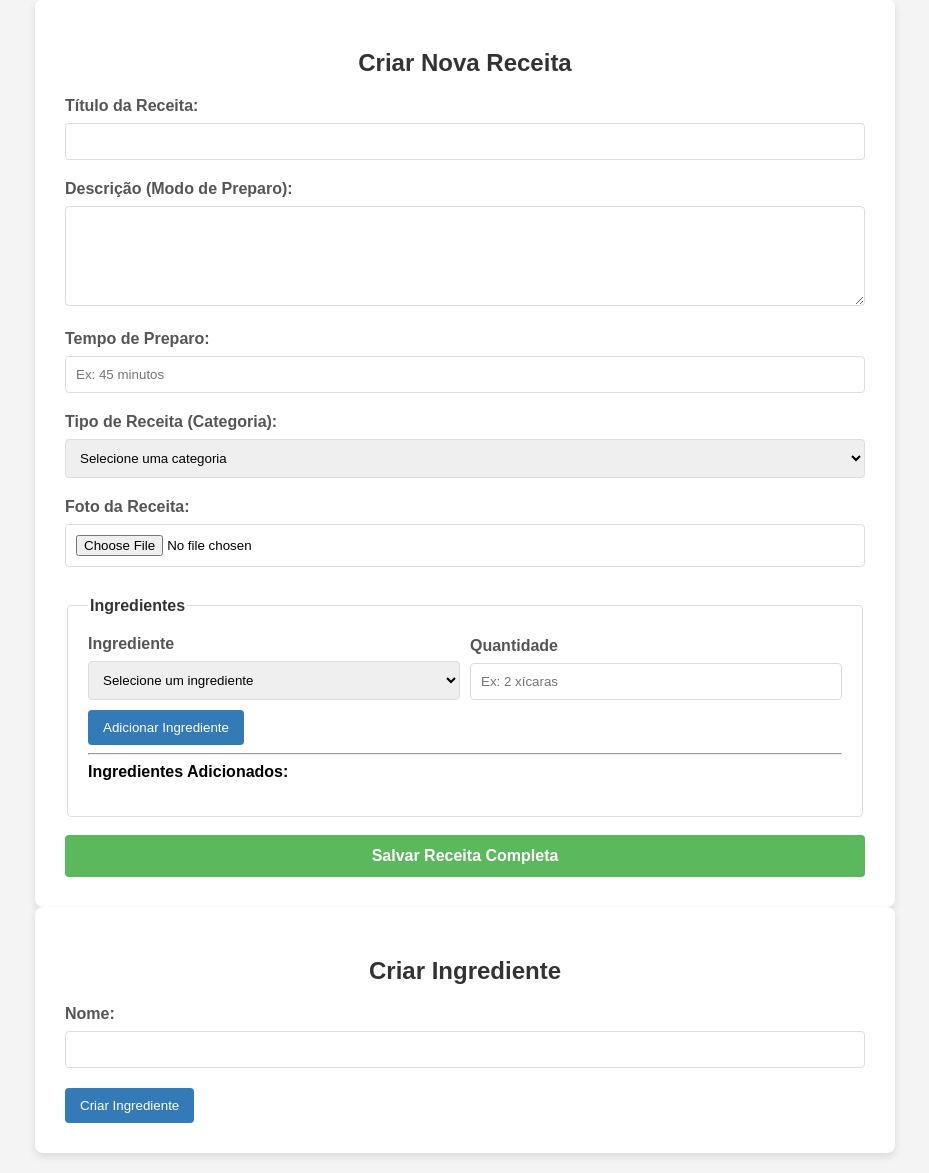
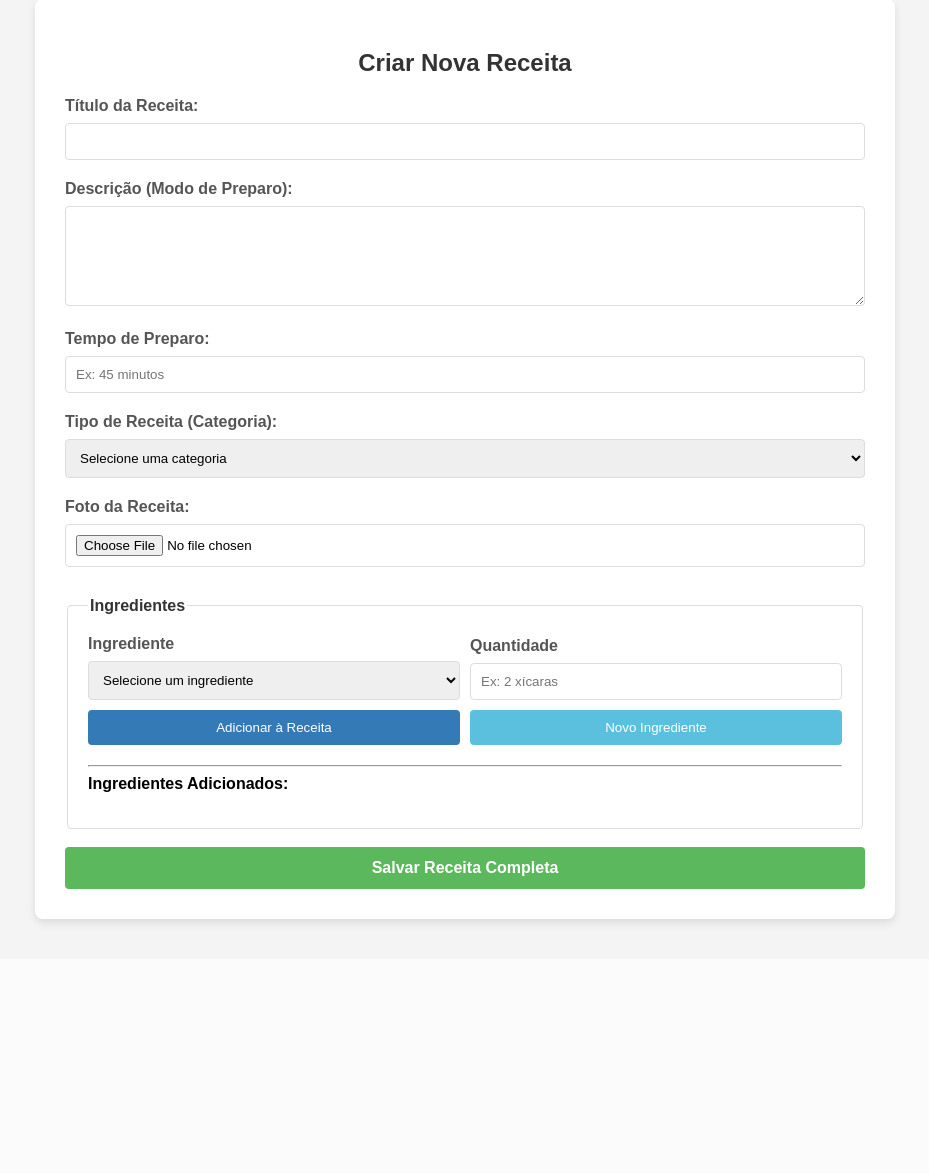
Before and after one commit to JoseMatheusNagata/MatchDeReceitas, a PHP site: page /view/criar_receitas.php in a window 1280 px wide. Shown: the part 21-1194 px from the top of the page, without its empty margins (175-1104 px from the left). After the commit the page ends 947 px from the top, so only its background shows below. Run offline with PHP 8.4, Linux system fonts and the light colour scheme.

Commit message:
adicionamo modal para criacao de ingredientes caso o usuario queria cadastras

```diff
--- a/css/criar_receitas.css
+++ b/css/criar_receitas.css
@@ -10,6 +10,7 @@ body {
     box-shadow: 0 4px 8px rgba(0,0,0,0.1);
     max-width: 800px;
     margin: auto;
+    margin-bottom: 20px;
 }
 h2 {
     text-align: center;
@@ -85,7 +86,64 @@ textarea {
     background-color: #4cae4c;
 }
 
-#lista-ingredientes-cadastrados div {
+
+
+/* ESTILOS PARA O MODAL */
+.modal {
+    display: none;
+    position: fixed;
+    z-index: 1000;
+    left: 0;
+    top: 0;
+    width: 100%;
+    height: 100%;
+    overflow: auto;
+    background-color: rgba(0,0,0,0.6);
+}
+.modal-content {
+    background-color: #fefefe;
+    margin: 15% auto;
+    padding: 20px;
+    border: 1px solid #888;
+    width: 80%;
+    max-width: 500px;
+    border-radius: 8px;
+    position: relative;
+}
+.close-btn {
+    color: #aaa;
+    position: absolute;
+    top: 10px;
+    right: 20px;
+    font-size: 28px;
+    font-weight: bold;
+    cursor: pointer;
+}
+.close-btn:hover, .close-btn:focus {
+    color: black;
+}
+
+/* ESTILOS PARA O GRUPO DE BOTÕES */
+.button-group {
+    display: flex;
+    gap: 10px;
+    margin-bottom: 20px;
+}
+
+.button-group .btn {
+    flex: 1;
+}
+
+.btn-new {
+    background-color: #5bc0de;
+    white-space: nowrap;
+}
+
+.btn-new:hover {
+    background-color: #31b0d5;
+}
+
+.item-visual {
     background: #f9f9f9;
     padding: 10px;
     border-radius: 4px;
--- a/view/criar_receitas.php
+++ b/view/criar_receitas.php
@@ -7,6 +7,22 @@
     <link rel="stylesheet" href="./css/criar_receitas.css">
 </head>
 <body>
+    <div id="modal-criar-ingrediente" class="modal">
+        <div class="modal-content">
+            <span class="close-btn" onclick="fecharModal()">&times;</span>
+            <div class="form-container" style="box-shadow: none; padding: 0;">
+                <form action="index.php?action=adicionarIngrediente" method="POST">
+                    <h2>Criar Novo Ingrediente</h2>
+                    <div class="form-group">
+                        <label>Nome do Ingrediente:</label>
+                        <input type="text" name="nome" required placeholder="Ex: Chocolate em pó">
+                    </div>
+                    <button type="submit" class="btn btn-add">Salvar Ingrediente</button>
+                </form>
+            </div>
+        </div>
+    </div>
+
     <div class="form-container">
         <h2>Criar Nova Receita</h2>
         <form action="index.php?action=adicionarReceita" method="POST" enctype="multipart/form-data">
@@ -63,13 +79,15 @@
                         <input type="text" id="quantidade-input" class="quantidade-input" placeholder="Ex: 2 xícaras">
                     </div>
                 </div>
-                <button type="button" class="btn btn-add" onclick="adicionarIngredienteNaLista()">Adicionar Ingrediente</button>
+
+                <div class="button-group">
+                    <button type="button" class="btn btn-add" onclick="adicionarIngredienteNaLista()">Adicionar à Receita</button>
+                    <button type="button" class="btn btn-new" onclick="abrirModal()">Novo Ingrediente</button>
+                </div>
                 <hr>
 
                 <strong>Ingredientes Adicionados:</strong>
-                <div id="lista-ingredientes-adicionados" style="margin-top: 15px;">
-                    </div>
-
+                <div id="lista-ingredientes-adicionados" style="margin-top: 15px;"></div>
                 <div id="hidden-ingredientes-container"></div>
             </fieldset>
 
@@ -77,102 +95,68 @@
             <button type="submit" class="btn submit-btn">Salvar Receita Completa</button>
         </form>
     </div>
-
-    <div class="form-container">
-        <form action="index.php?action=adicionarIngrediente" method="POST">
-            <h2>Criar Ingrediente</h2>
-            <div class="form-group">
-                <label>Nome:</label>
-                <input type="text" id="nome" name="nome" required>
-            </div>
-            <button type="submit" class="btn btn-add">Criar Ingrediente</button>
-        </form>
-    </div>
 </body>
 </html>
 
 <script>
-    // Armazena os IDs dos ingredientes que já foram adicionados
     const ingredientesAdicionados = new Set();
     let ingredienteIdCounter = 0;
 
+    // Funções do Modal
+    const modal = document.getElementById('modal-criar-ingrediente');
+    function abrirModal() {
+        modal.style.display = "block";
+    }
+    function fecharModal() {
+        modal.style.display = "none";
+    }
+    window.onclick = function(event) {
+        if (event.target == modal) {
+            fecharModal();
+        }
+    }
+
+    // Funções para adicionar/remover ingredientes
     function adicionarIngredienteNaLista() {
         const select = document.getElementById('ingrediente-select');
         const inputQuantidade = document.getElementById('quantidade-input');
-
         const idIngrediente = select.value;
         const nomeIngrediente = select.options[select.selectedIndex].text;
         const quantidade = inputQuantidade.value.trim();
 
-        // Validação 1: Não adiciona se não houver ingrediente ou quantidade
         if (!idIngrediente || !quantidade) {
             alert('Por favor, selecione um ingrediente e informe a quantidade.');
             return;
         }
-
-        // Validação 2: Verifica se o ingrediente já foi adicionado
         if (ingredientesAdicionados.has(idIngrediente)) {
             alert('Este ingrediente já foi adicionado à receita.');
             return;
         }
 
         const uniqueId = ingredienteIdCounter++;
-
-        // Adiciona à lista visual
         const listaVisualContainer = document.getElementById('lista-ingredientes-adicionados');
         const itemVisual = document.createElement('div');
         itemVisual.className = 'item-visual';
         itemVisual.setAttribute('data-id', uniqueId);
-        itemVisual.innerHTML = `
-            <span>${nomeIngrediente} - ${quantidade}</span>
-            <button type="button" class="btn btn-remove" onclick="removerIngrediente(${uniqueId}, '${idIngrediente}')">Remover</button>
-        `;
+        itemVisual.innerHTML = `<span>${nomeIngrediente} - ${quantidade}</span><button type="button" class="btn btn-remove" onclick="removerIngrediente(${uniqueId}, '${idIngrediente}')">Remover</button>`;
         listaVisualContainer.appendChild(itemVisual);
 
-        // Adiciona os campos ocultos para o formulário
         const hiddenContainer = document.getElementById('hidden-ingredientes-container');
         const hiddenInputs = document.createElement('div');
         hiddenInputs.setAttribute('data-id', uniqueId);
-        hiddenInputs.innerHTML = `
-            <input type="hidden" name="ingrediente[]" value="${idIngrediente}">
-            <input type="hidden" name="quantidade[]" value="${quantidade}">
-        `;
+        hiddenInputs.innerHTML = `<input type="hidden" name="ingrediente[]" value="${idIngrediente}"><input type="hidden" name="quantidade[]" value="${quantidade}">`;
         hiddenContainer.appendChild(hiddenInputs);
 
-        // Registra o ID do ingrediente como adicionado
         ingredientesAdicionados.add(idIngrediente);
-
-        // Limpa os campos de entrada
         select.selectedIndex = 0;
         inputQuantidade.value = '';
     }
 
     function removerIngrediente(uniqueId, idIngrediente) {
-        // Remove da lista visual
         const itemVisual = document.querySelector(`.item-visual[data-id="${uniqueId}"]`);
-        if (itemVisual) {
-            itemVisual.remove();
-        }
-
-        // Remove os campos ocultos correspondentes
+        if (itemVisual) itemVisual.remove();
         const hiddenInputs = document.querySelector(`#hidden-ingredientes-container div[data-id="${uniqueId}"]`);
-        if (hiddenInputs) {
-            hiddenInputs.remove();
-        }
-
-        // Remove o ID do controle de duplicados
+        if (hiddenInputs) hiddenInputs.remove();
         ingredientesAdicionados.delete(idIngrediente);
     }
 </script>
-
-<style>
-    .item-visual {
-        background: #f9f9f9;
-        padding: 10px;
-        border-radius: 4px;
-        margin-bottom: 5px;
-        display: flex;
-        justify-content: space-between;
-        align-items: center;
-    }
-</style>
```
